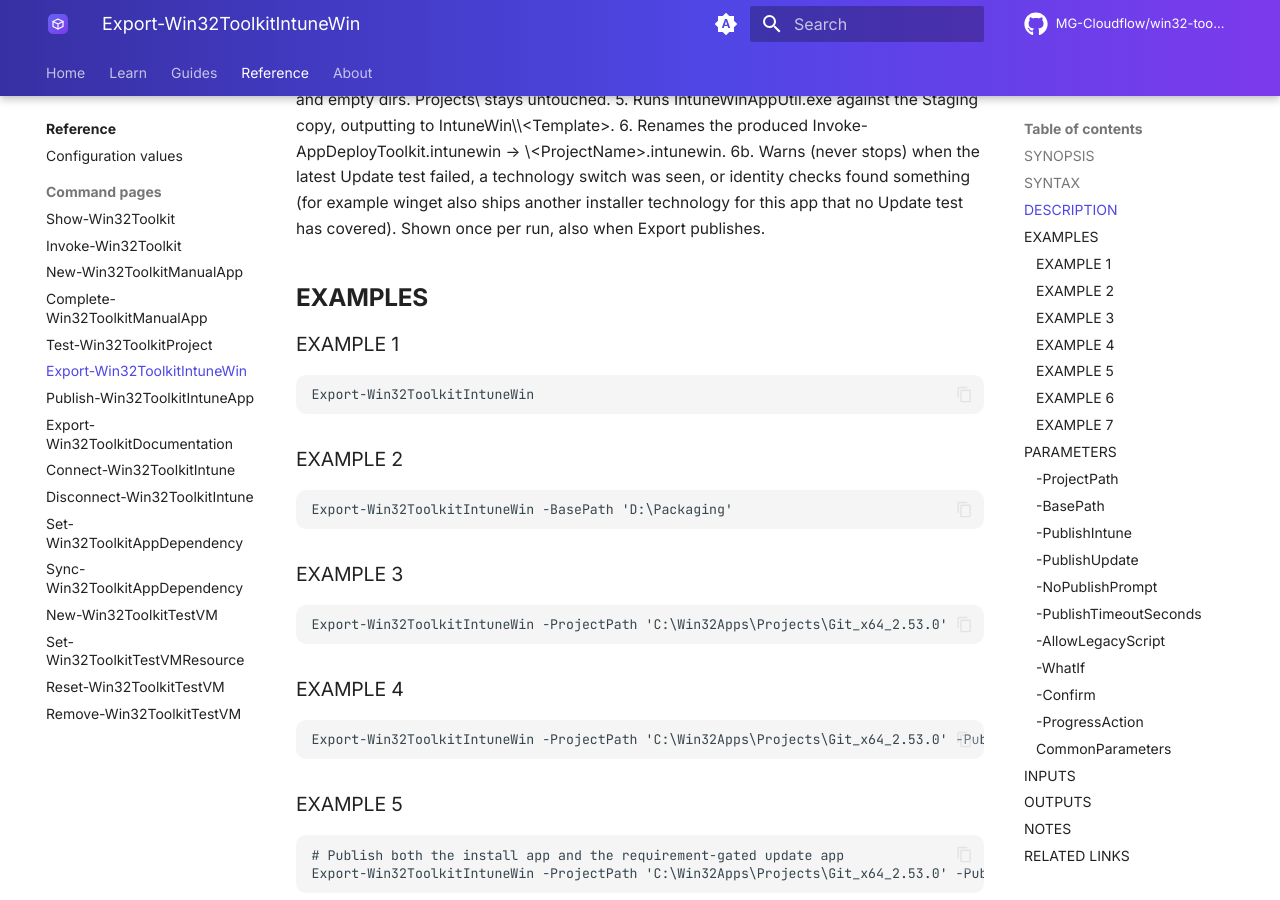
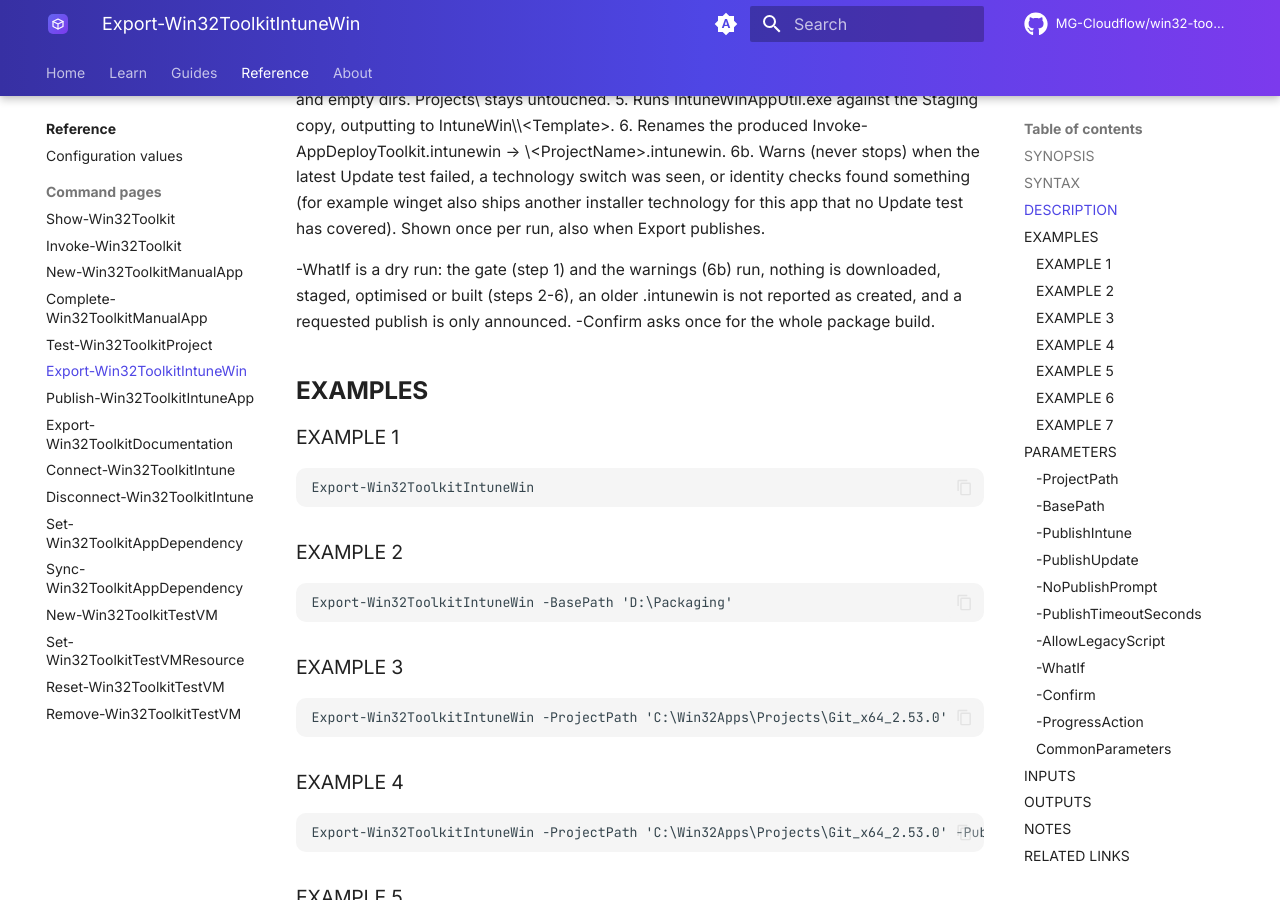
Before and after one commit to MG-Cloudflow/win32-toolkit, an MkDocs documentation site: the page built from docs/reference/Export-Win32ToolkitIntuneWin.md, in a window 1280 px wide and 900 px high, scrolled down 1082 px. Built offline with MkDocs 1.6.1 and Material for MkDocs 9.7.7, drawn with Linux system fonts in a browser that asks for light colours; comment, search, counter and statistics services are not loaded.

Commit message:
fix(export): make Export-Win32ToolkitIntuneWin -WhatIf a real dry run
Under -WhatIf, Export skipped creating the Staging folder (New-Item
honoured -WhatIf) and then Optimize-Win32ToolkitProject threw 'Project
path not found: ...\Staging\...' on a project never exported before. When
an older .intunewin existed, it printed '✓ Staging copy', '✓ Project
optimized' and '✓ Package created : ... (15.8 MB)' for that stale file
(test campaign 2026-10-21, S9-F1). Nothing was written either way.

One ShouldProcess ($doPackage) now gates the whole build, right after the
tier paths are known:
- a missing IntuneWinAppUtil.exe is not downloaded ('WhatIf: would
  download ...'); an existing copy is still Authenticode-checked
  (read-only);
- Staging refresh, optimisation, IntuneWinAppUtil and the rename run only
  when it is true; otherwise one 'WhatIf: would refresh Staging ..., optimize
  it and build ...' line, and no package is reported;
- a requested -PublishIntune / -PublishUpdate is only announced;
- the package gate and the read-only advisory still run;
- the inner ShouldProcess around IntuneWinAppUtil is gone, so -Confirm
  asks once.
Help says so; docs/reference regenerated.

Tests: new ExportWhatIf.unit (never exported: no throw, no Staging or
IntuneWin folder, the would-lines; an older .intunewin: no 'Package
created', untouched; Tools\ unchanged; one ShouldProcess). Fails without
the fix.

Co-Authored-By: Claude Opus 5.5 <noreply@anthropic.com>

```diff
--- a/docs/reference/Export-Win32ToolkitIntuneWin.md
+++ b/docs/reference/Export-Win32ToolkitIntuneWin.md
@@ -55,6 +55,11 @@ Warns (never stops) when the latest Update test failed, a technology switch was
    identity checks found something (for example winget also ships another installer technology
    for this app that no Update test has covered).
 Shown once per run, also when Export publishes.
+
+-WhatIf is a dry run: the gate (step 1) and the warnings (6b) run, nothing is downloaded, staged,
+optimised or built (steps 2-6), an older .intunewin is not reported as created, and a requested
+publish is only announced.
+-Confirm asks once for the whole package build.
 
 ## EXAMPLES
 
```
Also changed, not shown: 4 other files.
